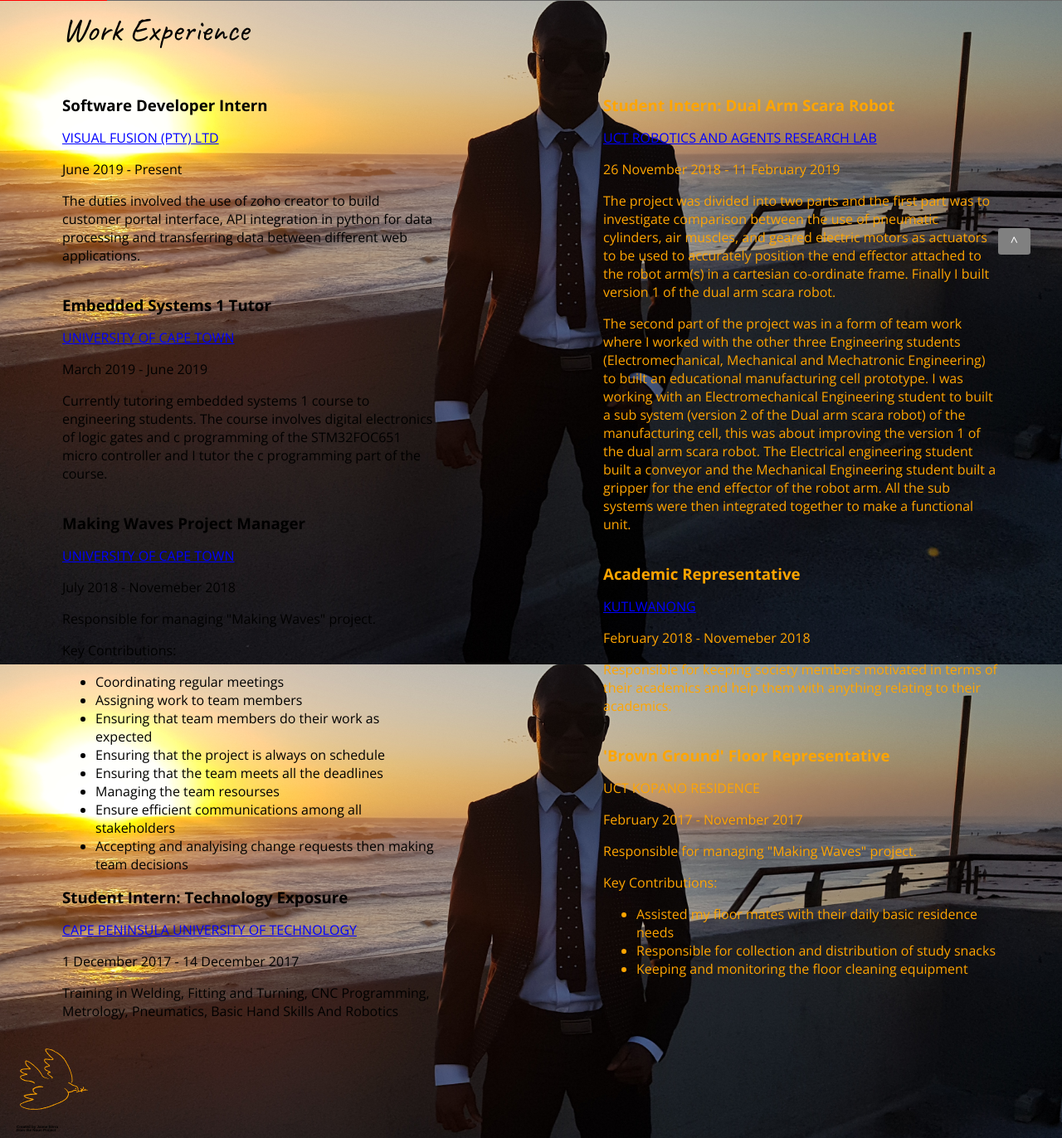
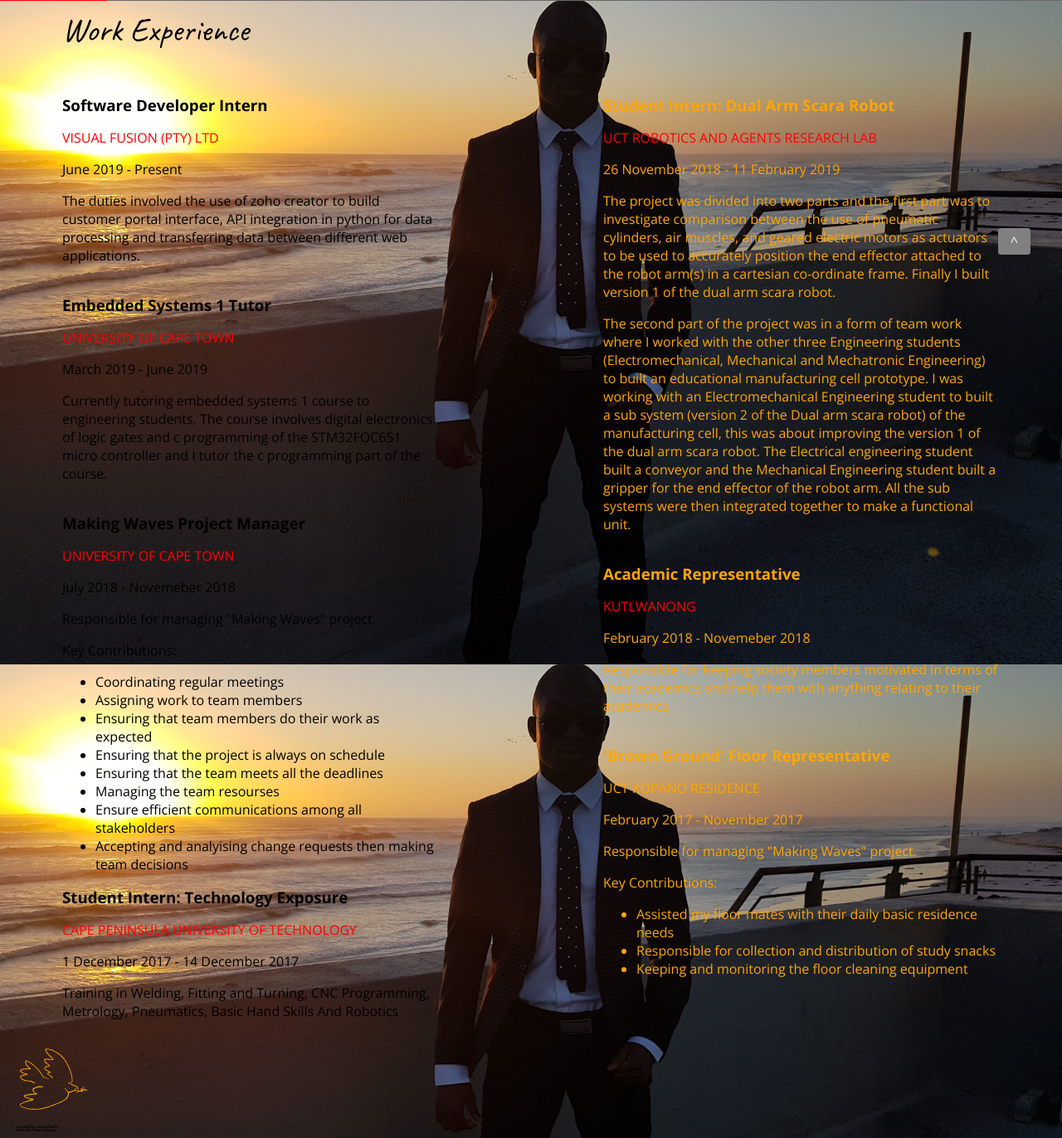
Before and after one commit to tlotlisojonas/tlotlisojonas.github.io, a PHP site: page /index.html in a window 1280 px wide. Shown: the part 478-1850 px from the top of the page at 83% size. Run offline with PHP 8.4, Linux system fonts and the light colour scheme; some libraries are stand-ins or nearby versions; some web fonts are replaced.

Commit message:
Update styles.css
update css to make org link names to be red in color

```diff
--- a/styles.css
+++ b/styles.css
@@ -241,6 +241,11 @@ nav a:hover{
 .work{
 /*    background: #DCDCDC;*/
     background: url(profile3.jpg) no-repeat fixed 0px 20px /cover;
+}
+
+.work a{
+  text-decoration:none;
+  color:red;
 }
 
 h3 ~ p {
```
